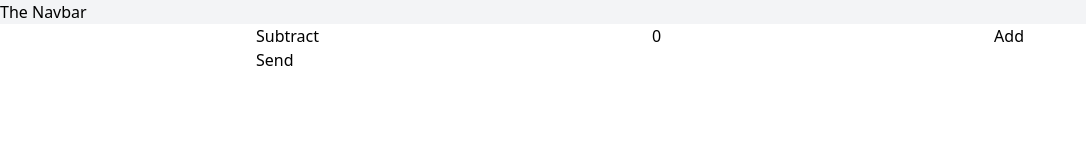
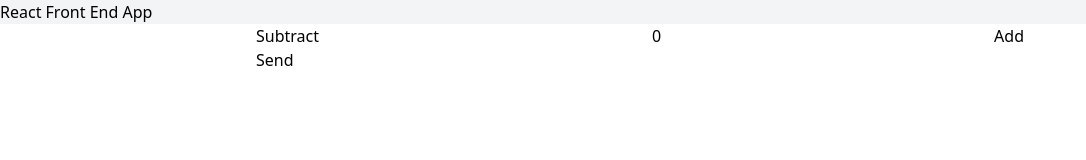
Before and after one commit to zero-to-prod/react-front-end, a React (Create React App) app: page / in a window 1280 px wide. Shown: the top 160 px of the page, without its empty margins (0-1086 px from the left). Built offline with nearby package versions, Linux system fonts and the light colour scheme.

Commit message:
Feature: Rename nav title.

```diff
--- a/src/App.js
+++ b/src/App.js
@@ -8,7 +8,7 @@ const App = () => {
   return (
     <AppState>
       <Fragment>
-        <Navbar title="The Navbar" />
+        <Navbar title="React Front End App" />
         <main className="main">
           <Demo />
         </main>
```
